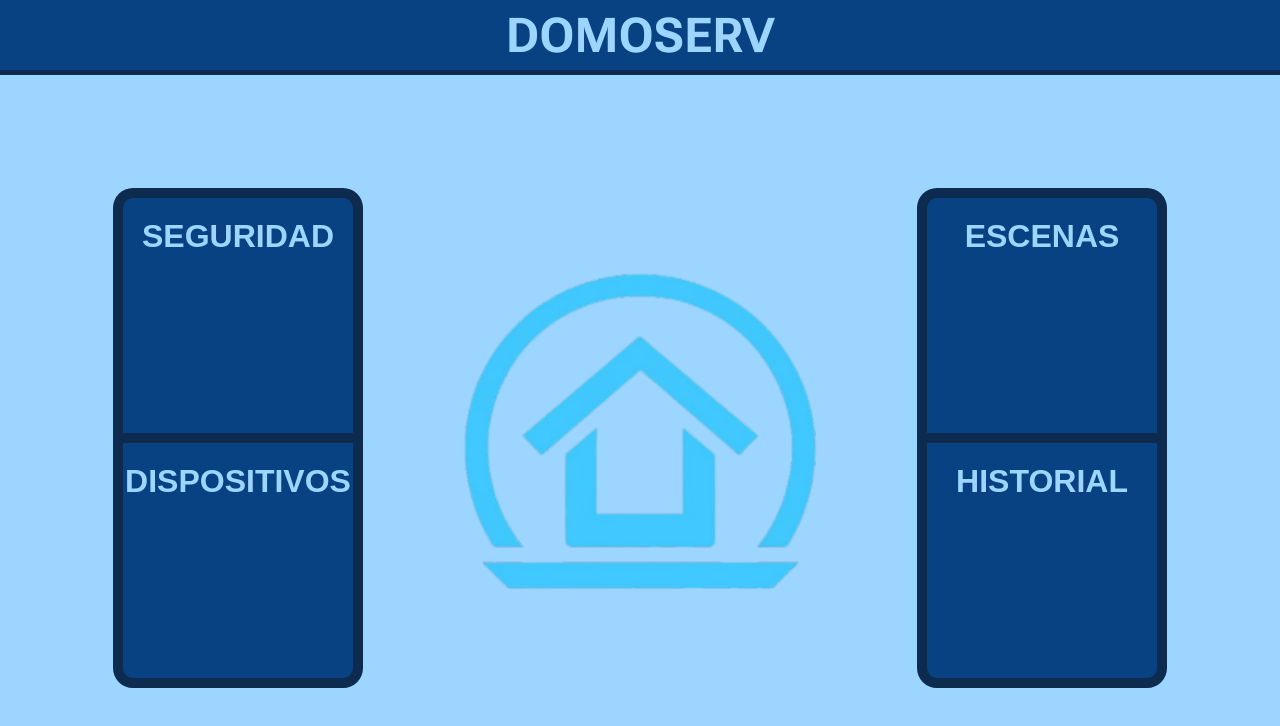
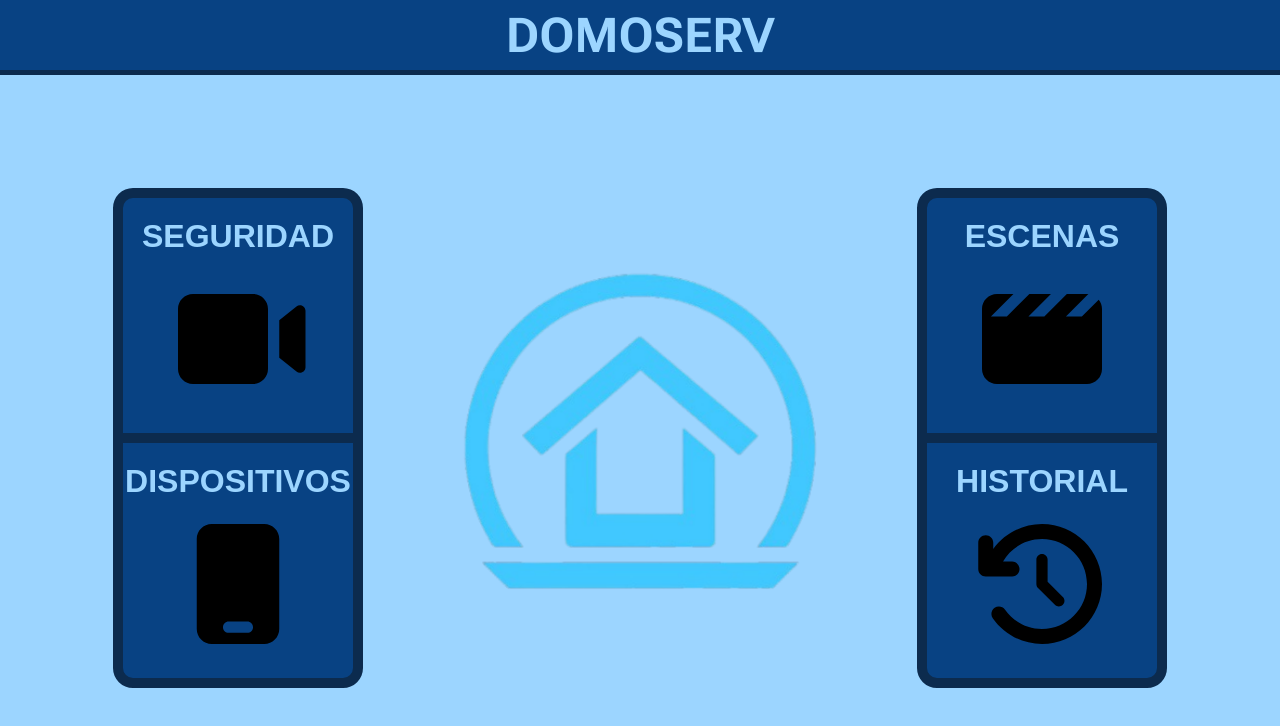
Before and after one commit to Bryan05U/Proyecto-TPA_2026, a React (Vite) app: page / in a window 1280 px wide. Shown: the top 726 px of the page. Built offline with nearby package versions, Linux system fonts and the light colour scheme.

Commit message:
Agregando logos a los botones

```diff
--- a/src/components/Boton.tsx
+++ b/src/components/Boton.tsx
@@ -4,15 +4,20 @@ type BotonProps = {
   nombre: string;
   onClick: () => void;
   classNameExtra?: string;
+  icono?: string;
 };
 
-function Boton({ nombre, onClick, classNameExtra = "" }: BotonProps) {
+function Boton({ nombre, onClick, classNameExtra = "", icono }: BotonProps) {
   return (
     <button
       onClick={onClick}
       className={`boton ${classNameExtra}`}
     >
       {nombre}
+
+      {icono && (
+        <img src={icono} className="icono-boton" />
+      )}
     </button>
   );
 }
--- a/src/interfaces/Home.tsx
+++ b/src/interfaces/Home.tsx
@@ -24,11 +24,13 @@ function Home() {
         <div className="columna">
           <Boton
             nombre="SEGURIDAD"
+            icono={logoCamara}
             classNameExtra="arriba"
             onClick={() => navigate("/seguridad")}
           />
           <Boton
             nombre="DISPOSITIVOS"
+            icono={logoDispositivos}
             classNameExtra="abajo"
             onClick={() => navigate("/dispositivos")}
           />
@@ -43,11 +45,13 @@ function Home() {
         <div className="columna">
           <Boton
             nombre="ESCENAS"
+            icono={logoEscenas}
             classNameExtra="arriba"
             onClick={() => navigate("/escenas")}
           />
           <Boton
             nombre="HISTORIAL"
+            icono={logoHistorial}
             classNameExtra="abajo"
             onClick={() => navigate("/historial")}
           />
--- a/src/styles/Boton.css
+++ b/src/styles/Boton.css
@@ -1,11 +1,16 @@
 .boton {
+  position: relative;
+
   width: 250px;
   height: 250px;
+
   font-size: 32px;
   font-weight: bold;
   color: var(--color-text);
+
   border-radius: 20px;
   border: 10px solid var(--color-borde);
+
   background-color: var(--color-botones);
   cursor: pointer;
 
@@ -13,6 +18,19 @@
   justify-content: center;
   align-items: flex-start;
   padding-top: 20px;
+}
+
+.icono-boton {
+  position: absolute;
+
+  width: 150px;
+  height: 150px;
+
+  top: 60%;
+  left: 50%;
+  transform: translate(-50%, -50%);
+
+  pointer-events: none;
 }
 
 .boton-seguridad {
```
